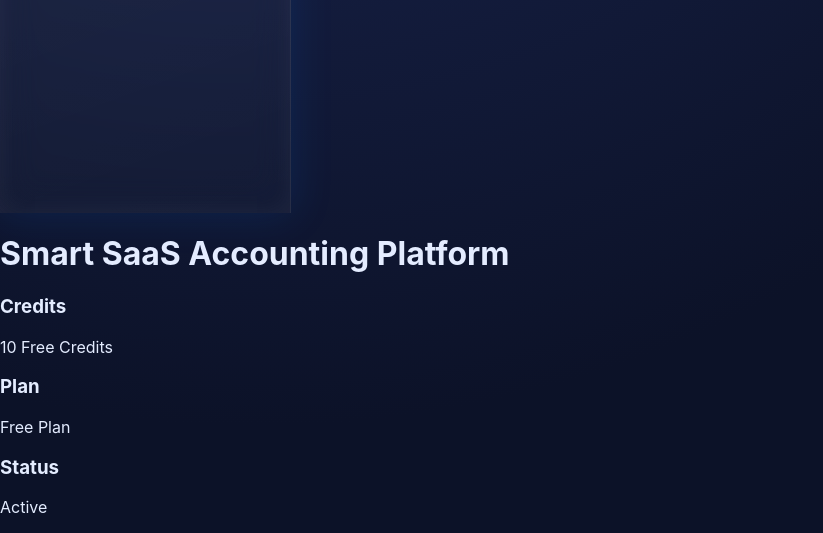
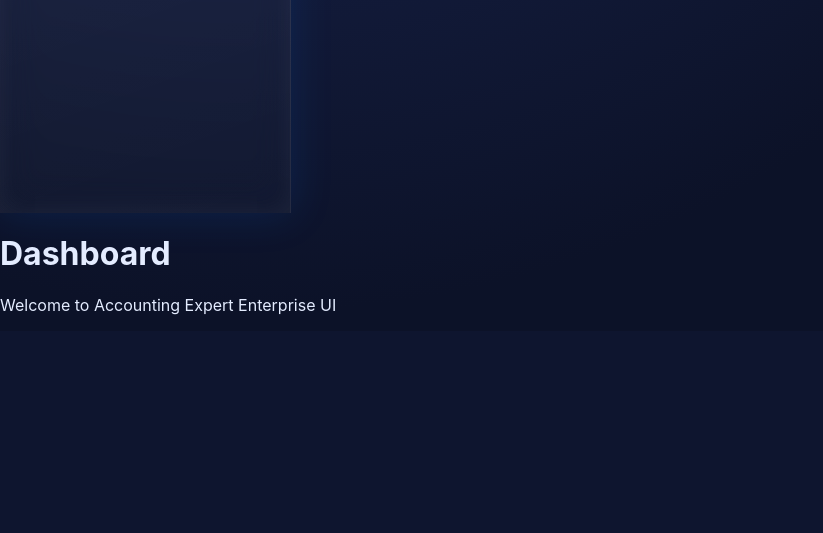
Before and after one commit to debasishbiswas375-bot/AccountingExpert, a FastAPI app: page / in a window 1280 px wide. Shown: the part 827-1360 px from the top of the page, without its empty margins (0-823 px from the left). After the commit the page ends 1142 px from the top, so only its background shows below. Run offline with FastAPI, Linux system fonts and the light colour scheme; parts of the project's set-up code (start-up, migrations or seed data) failed here and were passed over.

Commit message:
Update dashboard.html

```diff
--- a/app/templates/dashboard.html
+++ b/app/templates/dashboard.html
@@ -1,22 +1,6 @@
 {% extends "base.html" %}
 
 {% block content %}
-<h1 class="page-title">Smart SaaS Accounting Platform</h1>
-
-<div class="cards">
-    <div class="card">
-        <h3>Credits</h3>
-        <p>10 Free Credits</p>
-    </div>
-
-    <div class="card">
-        <h3>Plan</h3>
-        <p>Free Plan</p>
-    </div>
-
-    <div class="card">
-        <h3>Status</h3>
-        <p>Active</p>
-    </div>
-</div>
+<h1>Dashboard</h1>
+<p>Welcome to Accounting Expert Enterprise UI</p>
 {% endblock %}
```
